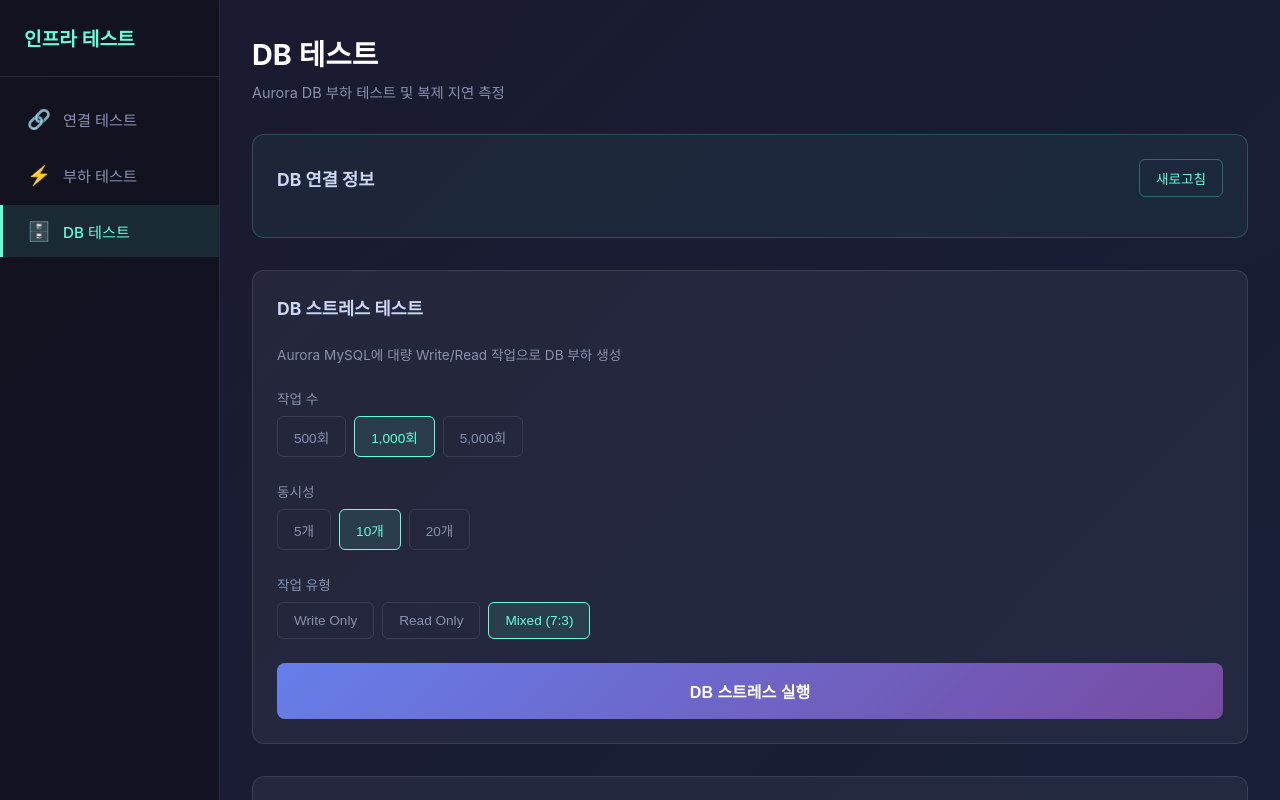
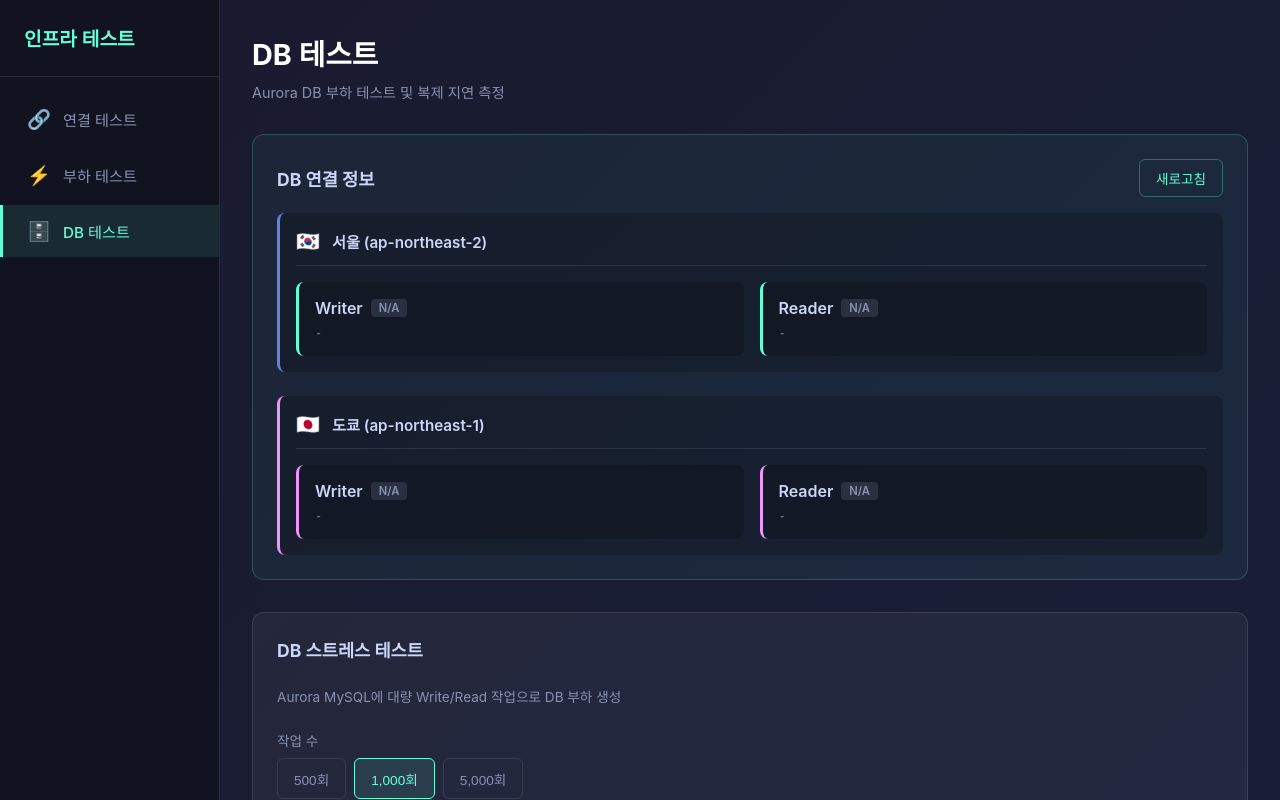
Before and after one commit to ddos-team-project/ddos-apps, a React (Vite) app in the folder infra-test/: page /stress-test in a window 1280 px wide. Shown: the top 800 px of the page. Built offline with nearby package versions, Linux system fonts and the light colour scheme; no server answers.

Commit message:
feat: DB 테스트 페이지 리전별 표시 개선
- DB 연결 정보를 서울/도쿄 리전별로 분리 표시
- Cross-Region 테스트 에러 핸들링 개선
- 서울/도쿄 API URL을 seoul.tier1/tokyo.tier1로 변경
- 리전 섹션 CSS 스타일 추가

```diff
--- a/infra-test/src/App.css
+++ b/infra-test/src/App.css
@@ -1455,6 +1455,46 @@ body {
   cursor: not-allowed;
 }
 
+.db-regions-container {
+  display: flex;
+  flex-direction: column;
+  gap: 1.5rem;
+}
+
+.db-region-section {
+  background: rgba(0, 0, 0, 0.2);
+  border-radius: 8px;
+  padding: 1rem;
+  border-left: 3px solid;
+}
+
+.db-region-section.seoul {
+  border-left-color: #667eea;
+}
+
+.db-region-section.tokyo {
+  border-left-color: #f093fb;
+}
+
+.db-region-header {
+  display: flex;
+  align-items: center;
+  gap: 0.5rem;
+  margin-bottom: 1rem;
+  padding-bottom: 0.75rem;
+  border-bottom: 1px solid rgba(255, 255, 255, 0.1);
+}
+
+.db-region-header .region-flag {
+  font-size: 1.2rem;
+}
+
+.db-region-header .region-name {
+  font-size: 0.95rem;
+  font-weight: 600;
+  color: #ccd6f6;
+}
+
 .db-info-grid {
   display: grid;
   grid-template-columns: repeat(auto-fit, minmax(280px, 1fr));
--- a/infra-test/src/components/api.js
+++ b/infra-test/src/components/api.js
@@ -4,11 +4,9 @@ export const getApiUrl = () => {
 }
 
 export const getSeoulApiUrl = () => {
-  const randomId = Math.random().toString(36).slice(2, 10)
-  return `https://${randomId}.seoul.tier1.ddos.io.kr`
+  return 'https://seoul.tier1.ddos.io.kr'
 }
 
 export const getTokyoApiUrl = () => {
-  const randomId = Math.random().toString(36).slice(2, 10)
-  return `https://${randomId}.tokyo.tier1.ddos.io.kr`
+  return 'https://tokyo.tier1.ddos.io.kr'
 }
--- a/infra-test/src/pages/StressTest.jsx
+++ b/infra-test/src/pages/StressTest.jsx
@@ -2,8 +2,9 @@ import React, { useState, useEffect } from 'react'
 import { getApiUrl, getSeoulApiUrl, getTokyoApiUrl } from '../components/api'
 
 export default function StressTest() {
-  // DB Info State
-  const [dbInfo, setDbInfo] = useState(null)
+  // DB Info State (리전별)
+  const [seoulDbInfo, setSeoulDbInfo] = useState(null)
+  const [tokyoDbInfo, setTokyoDbInfo] = useState(null)
   const [dbInfoLoading, setDbInfoLoading] = useState(false)
 
   // DB Stress State
@@ -36,9 +37,21 @@ export default function StressTest() {
   const fetchDbInfo = async () => {
     setDbInfoLoading(true)
     try {
-      const response = await fetch(`${getApiUrl()}/db-info`)
-      const data = await response.json()
-      setDbInfo(data)
+      // 서울과 도쿄에서 각각 db-info 가져오기
+      const [seoulRes, tokyoRes] = await Promise.all([
+        fetch(`${getSeoulApiUrl()}/db-info`).catch(() => null),
+        fetch(`${getTokyoApiUrl()}/db-info`).catch(() => null),
+      ])
+
+      if (seoulRes) {
+        const seoulData = await seoulRes.json()
+        setSeoulDbInfo(seoulData)
+      }
+
+      if (tokyoRes) {
+        const tokyoData = await tokyoRes.json()
+        setTokyoDbInfo(tokyoData)
+      }
     } catch (err) {
       console.error('DB Info fetch error:', err)
     } finally {
@@ -134,19 +147,41 @@ export default function StressTest() {
     const results = []
     const errors = []
 
+    // API URL을 미리 생성 (같은 세션에서 동일 URL 사용)
+    const seoulUrl = getSeoulApiUrl()
+    const tokyoUrl = getTokyoApiUrl()
+
     try {
       for (let i = 0; i < crossRegionConfig.iterations; i++) {
         const writeStart = Date.now()
 
         // 1. Seoul에 마커 Write
-        const writeRes = await fetch(`${getSeoulApiUrl()}/write-marker`, {
+        let writeRes
+        try {
+          writeRes = await fetch(`${seoulUrl}/write-marker`, {
             method: 'POST',
             headers: { 'Content-Type': 'application/json' },
           })
-        const writeData = await writeRes.json()
+        } catch (fetchErr) {
+          errors.push(`Iteration ${i + 1}: Seoul Write 연결 실패 - ${fetchErr.message}`)
+          continue
+        }
+
+        let writeData
+        try {
+          writeData = await writeRes.json()
+        } catch (jsonErr) {
+          errors.push(`Iteration ${i + 1}: Seoul Write 응답 파싱 실패`)
+          continue
+        }
+
+        if (writeData.status === 'forbidden') {
+          setError('서버에서 stress 테스트가 비활성화되어 있습니다 (ALLOW_STRESS=false)')
+          return
+        }
 
         if (writeData.status !== 'ok') {
-          errors.push(`Write failed: ${writeData.error}`)
+          errors.push(`Iteration ${i + 1}: Write 실패 - ${writeData.error || writeData.message || 'Unknown'}`)
           continue
         }
 
@@ -159,7 +194,7 @@ export default function StressTest() {
 
         while (Date.now() - writeStart < maxWait) {
           try {
-            const readRes = await fetch(`${getTokyoApiUrl()}/read-marker?id=${markerId}`)
+            const readRes = await fetch(`${tokyoUrl}/read-marker?id=${markerId}`)
             const readData = await readRes.json()
 
             if (readData.status === 'ok' && readData.found) {
@@ -176,7 +211,7 @@ export default function StressTest() {
 
         // 3. Seoul에서 마커 삭제 (cleanup)
         try {
-          await fetch(`${getSeoulApiUrl()}/delete-marker?id=${markerId}`, { method: 'DELETE' })
+          await fetch(`${seoulUrl}/delete-marker?id=${markerId}`, { method: 'DELETE' })
         } catch (e) {
           // ignore cleanup error
         }
@@ -192,7 +227,11 @@ export default function StressTest() {
       }
 
       if (results.length === 0) {
+        if (errors.length > 0) {
+          setError(`모든 Cross-Region 측정 실패: ${errors[0]}`)
+        } else {
           setError('모든 Cross-Region 측정 실패')
+        }
         return
       }
 
@@ -211,7 +250,7 @@ export default function StressTest() {
         errors: errors.length > 0 ? errors : undefined,
       })
     } catch (err) {
-      setError(err.message)
+      setError(`Cross-Region 테스트 오류: ${err.message}`)
     } finally {
       setCrossRegionLoading(false)
     }
@@ -270,39 +309,63 @@ export default function StressTest() {
             </button>
           </div>
 
-          {dbInfo?.databases && (
+          <div className="db-regions-container">
+            {/* 서울 리전 */}
+            <div className="db-region-section seoul">
+              <div className="db-region-header">
+                <span className="region-flag">🇰🇷</span>
+                <span className="region-name">서울 (ap-northeast-2)</span>
+              </div>
               <div className="db-info-grid">
                 <div className="db-info-item">
                   <div className="db-info-label">
                     <span className="db-role">Writer</span>
-                  {getStatusBadge(dbInfo.databases.writer?.status)}
+                    {getStatusBadge(seoulDbInfo?.databases?.writer?.status)}
                   </div>
                   <div className="db-info-host">
-                  {dbInfo.databases.writer?.host || '-'}
+                    {seoulDbInfo?.databases?.writer?.host || '-'}
+                  </div>
+                </div>
+                <div className="db-info-item">
+                  <div className="db-info-label">
+                    <span className="db-role">Reader</span>
+                    {getStatusBadge(seoulDbInfo?.databases?.reader?.status)}
+                  </div>
+                  <div className="db-info-host">
+                    {seoulDbInfo?.databases?.reader?.host || '-'}
+                  </div>
+                </div>
               </div>
             </div>
 
-              <div className="db-info-item">
+            {/* 도쿄 리전 */}
+            <div className="db-region-section tokyo">
+              <div className="db-region-header">
+                <span className="region-flag">🇯🇵</span>
+                <span className="region-name">도쿄 (ap-northeast-1)</span>
+              </div>
+              <div className="db-info-grid">
+                <div className="db-info-item tokyo">
+                  <div className="db-info-label">
+                    <span className="db-role">Writer</span>
+                    {getStatusBadge(tokyoDbInfo?.databases?.writer?.status)}
+                  </div>
+                  <div className="db-info-host">
+                    {tokyoDbInfo?.databases?.writer?.host || '-'}
+                  </div>
+                </div>
+                <div className="db-info-item tokyo">
                   <div className="db-info-label">
                     <span className="db-role">Reader</span>
-                  {getStatusBadge(dbInfo.databases.reader?.status)}
+                    {getStatusBadge(tokyoDbInfo?.databases?.reader?.status)}
                   </div>
                   <div className="db-info-host">
-                  {dbInfo.databases.reader?.host || '-'}
-                </div>
-              </div>
-
-              <div className="db-info-item tokyo">
-                <div className="db-info-label">
-                  <span className="db-role">Tokyo Reader</span>
-                  {getStatusBadge(dbInfo.databases.tokyoReader?.status)}
-                </div>
-                <div className="db-info-host">
-                  {dbInfo.databases.tokyoReader?.host || '-'}
+                    {tokyoDbInfo?.databases?.reader?.host || '-'}
                   </div>
                 </div>
               </div>
-          )}
+            </div>
+          </div>
         </div>
       </section>
 
```
Lines whose indentation alone changed are shown as unchanged.
